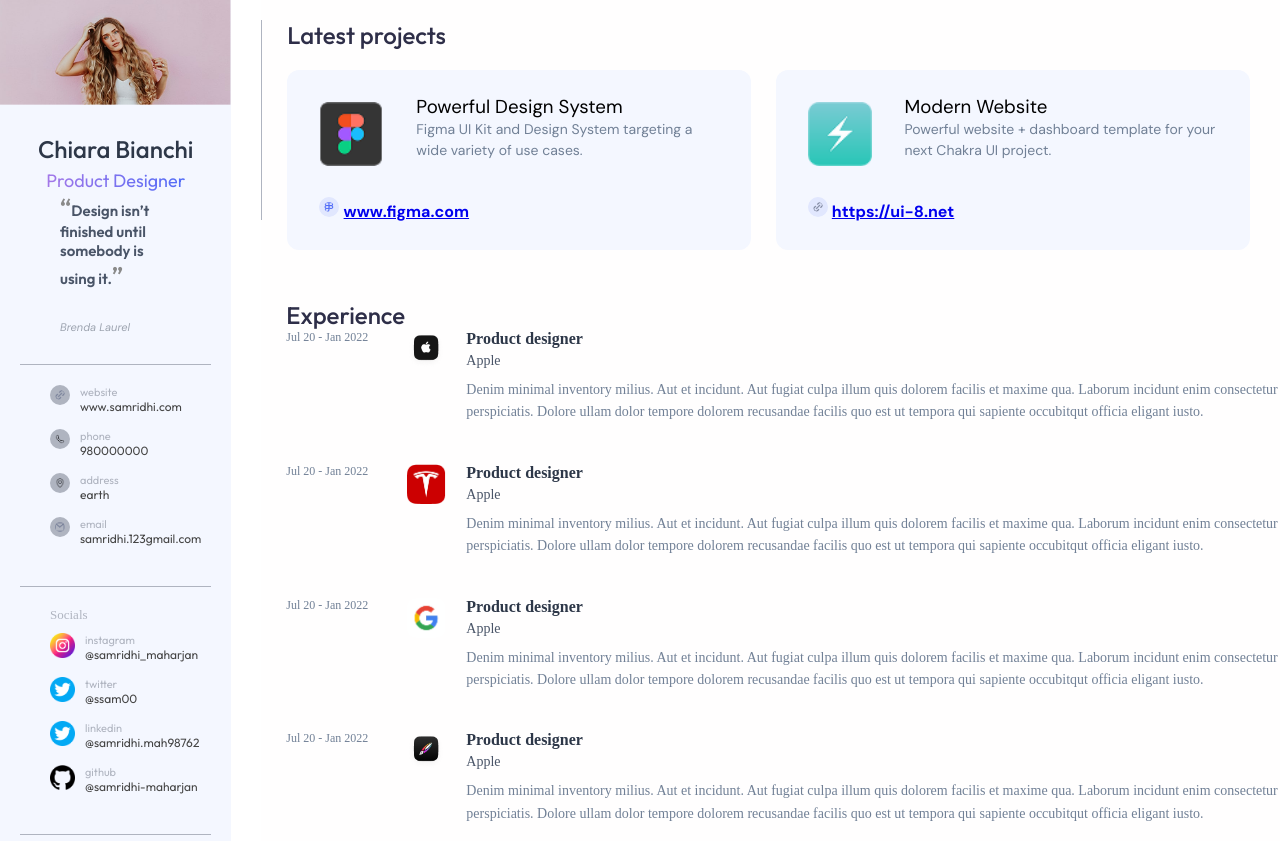
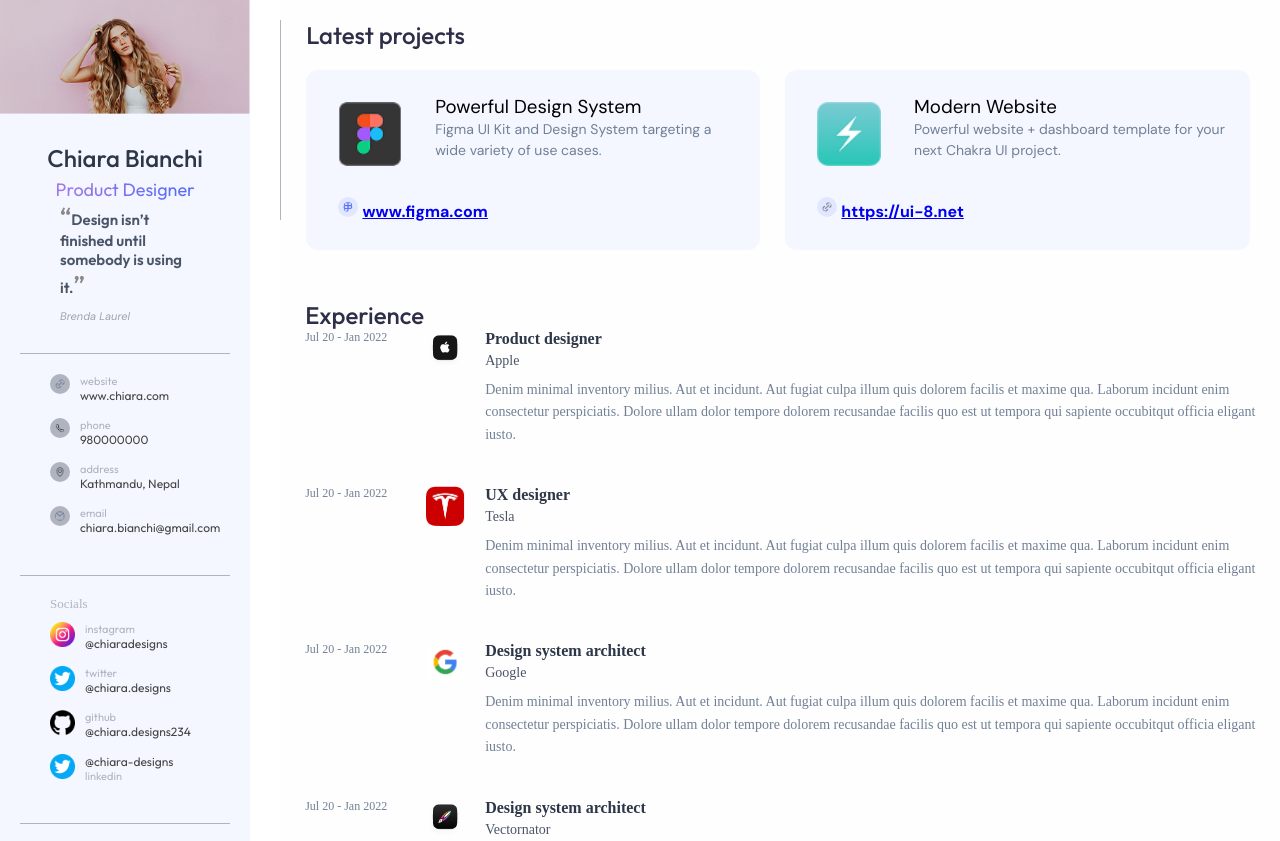
Before and after one commit to samridhi-maharjan/responsive-webpage, a plain HTML site: page index.html in a window 1280 px wide. Shown: the top 841 px of the page. Drawn offline with Linux system fonts and the light colour scheme; files whose address does not match are found by name.

Commit message:
change html contents

```diff
--- a/index.html
+++ b/index.html
@@ -28,7 +28,7 @@
                 <img src="/assests/link-icon.png" alt="" class="contact-icon">
                 <div class="contact-content">
                     <div class="contact-label">website</div>
-                    <div class="contact-value">www.samridhi.com</div>
+                    <div class="contact-value">www.chiara.com</div>
                 </div>
             </div>
             <!--phone-->
@@ -44,7 +44,7 @@
                 <img src="/assests/address-icon.png" alt="" class="contact-icon">
                 <div class="contact-content">
                     <div class="contact-label">address</div>
-                    <div class="contact-value">earth</div>
+                    <div class="contact-value">Kathmandu, Nepal</div>
                 </div>
             </div>
             <!-- email -->
@@ -52,7 +52,7 @@
                 <img src="/assests/mail-icon.png" alt="" class="contact-icon">
                 <div class="contact-content">
                     <div class="contact-label">email</div>
-                    <div class="contact-value">samridhi.123gmail.com</div>
+                    <div class="contact-value">chiara.bianchi@gmail.com</div>
                 </div>
             </div>
         </section>
@@ -66,7 +66,7 @@
                     <img src="/assests/instagram-icon.png" alt="" class="social-icon">
                     <div class="social-contents">
                         <div class="social-label">instagram</div>
-                        <div class="social-value">@samridhi_maharjan</div>
+                        <div class="social-value">@chiaradesigns</div>
                     </div>
                 </div>
                 <!-- twitter -->
@@ -74,15 +74,7 @@
                     <img src="/assests/twitter-icon.png" alt="" class="social-icon">
                     <div class="social-contents">
                         <div class="social-label">twitter</div>
-                        <div class="social-value">@ssam00</div>
-                    </div>
-                </div>
-                <!-- linkedin -->
-                 <div class="social-details">
-                    <img src="/assests/twitter-icon.png" alt="" class="social-icon">
-                    <div class="social-contents">
-                        <div class="social-label">linkedin</div>
-                        <div class="social-value">@samridhi.mah98762</div>
+                        <div class="social-value">@chiara.designs</div>
                     </div>
                 </div>
                 <!-- github -->
@@ -90,7 +82,15 @@
                     <img src="/assests/github-icon.png" alt="" class="social-icon">
                     <div class="social-contents">
                         <div class="social-label">github</div>
-                        <div class="social-value">@samridhi-maharjan</div>
+                        <div class="social-value">@chiara.designs234</div>
+                    </div>
+                </div>
+                <!-- linkedin -->
+                 <div class="social-details">
+                    <img src="/assests/twitter-icon.png" alt="" class="social-icon">
+                    <div class="social-contents">
+                        <div class="social-value">@chiara-designs</div>
+                        <div class="social-label">linkedin</div>
                     </div>
                 </div>
             </div>
@@ -198,8 +198,8 @@
                     <time class="experience-date" datetime="2020-07/2022-01">Jul 20 - Jan 2022</time>
                     <img src="/assests/tesla-logo.png" alt="Apple logo"class="company-logo"/>
                     <div class="experience-content">
-                        <h3 class="experience-title">Product designer</h3>
-                        <h4 class="experience-company">Apple</h4>
+                        <h3 class="experience-title">UX designer</h3>
+                        <h4 class="experience-company">Tesla</h4>
                         <p class="experience-description">
                         Denim minimal inventory milius. Aut et incidunt. Aut fugiat culpa
                         illum quis dolorem facilis et maxime qua. Laborum incidunt enim
@@ -214,8 +214,8 @@
                     <time class="experience-date" datetime="2020-07/2022-01">Jul 20 - Jan 2022</time>
                     <img src="/assests/google-logo.png" alt="Apple logo"class="company-logo"/>
                     <div class="experience-content">
-                        <h3 class="experience-title">Product designer</h3>
-                        <h4 class="experience-company">Apple</h4>
+                        <h3 class="experience-title">Design system architect</h3>
+                        <h4 class="experience-company">Google</h4>
                         <p class="experience-description">
                         Denim minimal inventory milius. Aut et incidunt. Aut fugiat culpa
                         illum quis dolorem facilis et maxime qua. Laborum incidunt enim
@@ -229,8 +229,8 @@
                     <time class="experience-date" datetime="2020-07/2022-01">Jul 20 - Jan 2022</time>
                     <img src="/assests/vectonartor-logo.png" alt="Apple logo"class="company-logo"/>
                     <div class="experience-content">
-                        <h3 class="experience-title">Product designer</h3>
-                        <h4 class="experience-company">Apple</h4>
+                        <h3 class="experience-title">Design system architect</h3>
+                        <h4 class="experience-company">Vectornator</h4>
                         <p class="experience-description">
                         Denim minimal inventory milius. Aut et incidunt. Aut fugiat culpa
                         illum quis dolorem facilis et maxime qua. Laborum incidunt enim
--- a/style.scss
+++ b/style.scss
@@ -73,7 +73,7 @@ body{
             color: $light;
             font-family: $font-main;
             padding: 0 30px;
-            margin-bottom: 30px;
+            margin-bottom: 10px;
 
             q {
                 quotes: "“" "”" "‘" "’";
@@ -93,7 +93,7 @@ body{
         .author{
             display: block;
             text-align: left;
-            margin: 10px 0px 30px 30px;
+            margin: 5px 0px 30px 30px;
             font-size: $label-size;
             color: #9ca3af;
             font-family: $secondary-font;
@@ -490,6 +490,30 @@ body{
     margin-bottom: 60px;
     margin-left: $container-section-margin;
 
+    .section-header{
+            margin-top: 20px;
+            margin-left:$container-section-margin;
+            display: flex;
+            align-items: center;
+
+            .section-title{
+                font-family: $font-main;
+                font-weight: 500;
+                color: $content-color;
+            }
+
+            // .skills__dot{
+            //     display: inline-block;           // prevents stretching from flex/grid
+            //     width: 8px;
+            //     height: 8px;
+            //     background-color: #6c63ff;
+            //     border-radius: 50%;              // makes it a circle
+            //     border: 10px solid #fff;
+            //     box-shadow: 0 0 0 1px rgba(195, 195, 195, 0.104);
+            //     //flex-shrink: 0;
+            // }
+        }
+
     .education-list {
         display: flex;
 
@@ -557,6 +581,30 @@ body{
     margin-left: $container-section-margin;
     margin-right: 30px;
 
+    .section-header{
+            margin-top: 20px;
+            margin-left:$container-section-margin;
+            display: flex;
+            align-items: center;
+
+            .section-title{
+                font-family: $font-main;
+                font-weight: 500;
+                color: $content-color;
+            }
+
+            // .skills__dot{
+            //     display: inline-block;           // prevents stretching from flex/grid
+            //     width: 8px;
+            //     height: 8px;
+            //     background-color: #6c63ff;
+            //     border-radius: 50%;              // makes it a circle
+            //     border: 10px solid #fff;
+            //     box-shadow: 0 0 0 1px rgba(195, 195, 195, 0.104);
+            //     //flex-shrink: 0;
+            // }
+        }
+
     .tool-lists {
         display: flex;
         flex-direction: column;
```
Also changed, not shown: style.css, 1 other file.
